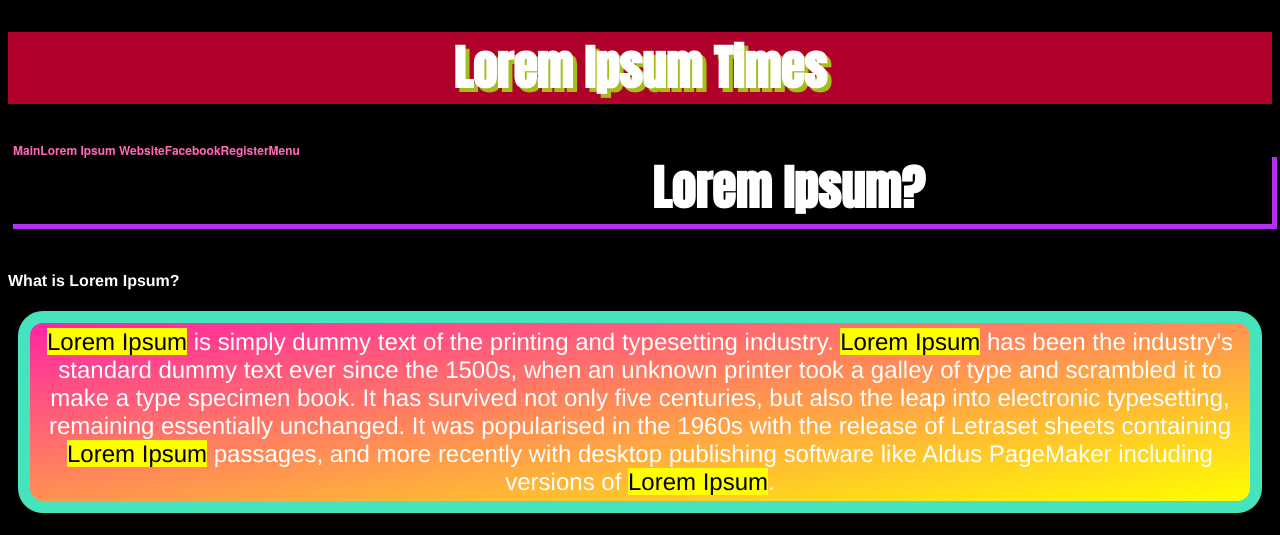
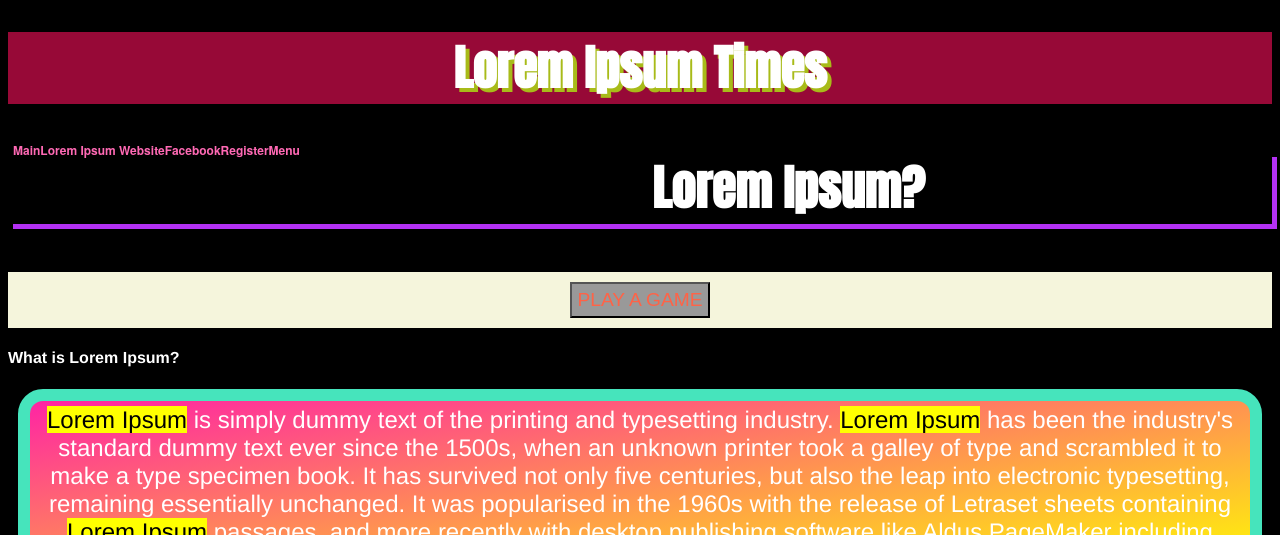
Before and after one commit to danille/web_tech_labs, a PHP site: page / in a window 1280 px wide. Shown: the top 535 px of the page. Run offline with PHP 8.4, Linux system fonts and the light colour scheme; grey boxes are pictures that could not be loaded.

Commit message:
A5: Added simple game in JS

```diff
--- a/lab3/index.html
+++ b/lab3/index.html
@@ -7,6 +7,7 @@
 		<meta name="description" content="Assignment 3 for Web System Programming Course">
 		<meta name="keywords" content="CSS3,HTML5,Lorem,Ipsum">
 		<link href="https://fonts.googleapis.com/css?family=Anton" rel="stylesheet">
+		<script type="text/javascript" src="static/scripts/index.js"></script>
 	</head>
 	<body>
 		<header>
@@ -38,6 +39,12 @@
 			<header>
 				<h3 class="cls_article_header">Lorem Ipsum?</h3>
 			</header>
+
+			<div id="id_game">
+				<button onclick="playGame()" id="id_bt_play_game">PLAY A GAME</button>
+			</div>
+
+
 			<section>
 				<h4>What is Lorem Ipsum?</h4>
 					<p id="id-main-text">
--- /dev/null
+++ b/lab3/static/scripts/index.js
@@ -0,0 +1,44 @@
+/**
+ * Created by dlebe on 08/11/2017.
+ */
+
+
+// Taken from MDN
+function getRandomInt(min, max) {
+  min = Math.ceil(min);
+  max = Math.floor(max);
+  return Math.floor(Math.random() * (max - min)) + min; //The maximum is exclusive and the minimum is inclusive
+}
+
+
+function playGame() {
+    var guess_counter = 0;
+    var max_guesses_allowed = 3;
+    var is_user_guessed = false;
+    var magic_number = getRandomInt(1, 10);
+
+    function makeAGuess() {
+        var user_guess_str = window.prompt("Enter your guess here");
+        var user_guess = parseInt(user_guess_str);
+        guess_counter++;
+        return user_guess;
+    }
+
+    window.alert("Hi! Nice to see you! Let's play a game!");
+    window.alert("All you need is to guess a number!");
+
+    while (!is_user_guessed && guess_counter < max_guesses_allowed){
+
+        var user_guess = makeAGuess();
+
+        if (user_guess === magic_number){
+            is_user_guessed = true;
+            window.alert("Congrats! You win!")
+        }
+    }
+    document.writeln("the answer is " + magic_number)
+}
+
+var playButton = document.getElementById("id_bt_play_game");
+
+playButton.addEventListener("click", playGame, false);
--- a/lab3/static/styles/index.css
+++ b/lab3/static/styles/index.css
@@ -1,6 +1,6 @@
 @font-face {
     font-family: Anton;
-    src: url('static/anton_regular.ttf'));
+    src: url('static/anton_regular.ttf');
 }
 
 h1, h3 {
@@ -10,13 +10,34 @@ h1, h3 {
 }
 
 @keyframes color_change {
-    from {background-color: rgba(250, 2, 60, 0.7);}
-    to {background-color: rgba(234, 7, 80, 0.7);}
+    from {
+    	background-color: rgba(250, 2, 60, 0.7);
+    }
+    to {
+    	background-color: rgba(67, 68, 162, 0.7);
+    }
+}
+
+#id_game {
+	background-color: beige;
+	width: 100%;
+	text-align: center;
+}
+
+#id_bt_play_game {
+	color: tomato;
+	font-size: larger;
+	background-color: #999999;
+	padding: 5px;
+	margin: 10px;
 }
 
 #id_main_header {
 	text-shadow: 4px 4px #A8BB19;
 	background-color: rgba(250, 2, 60, 0.7);
+	animation-name: color_change;
+    animation-duration: 4s;
+    animation-iteration-count: 10;
 }
 
 .cls_article_header {
```
